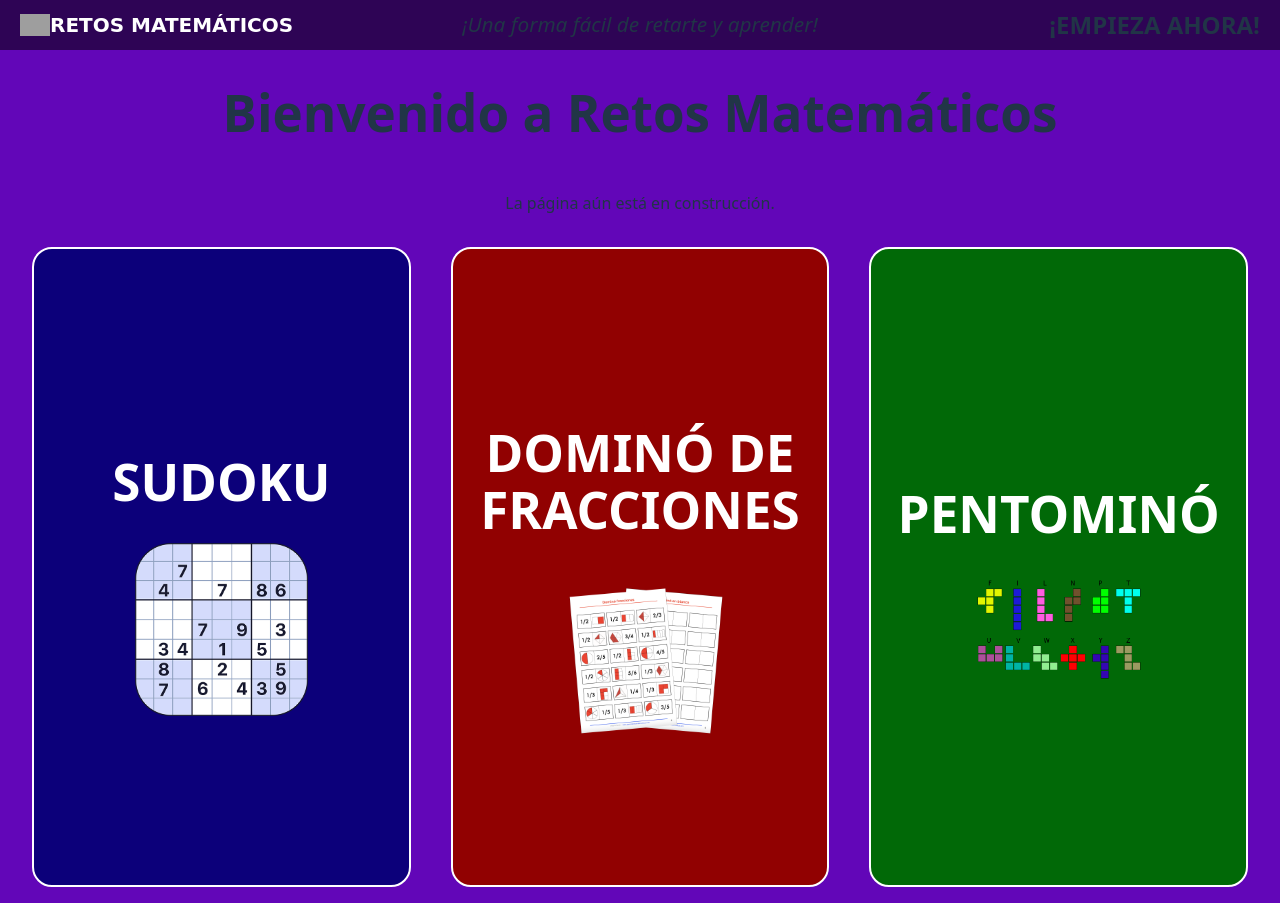
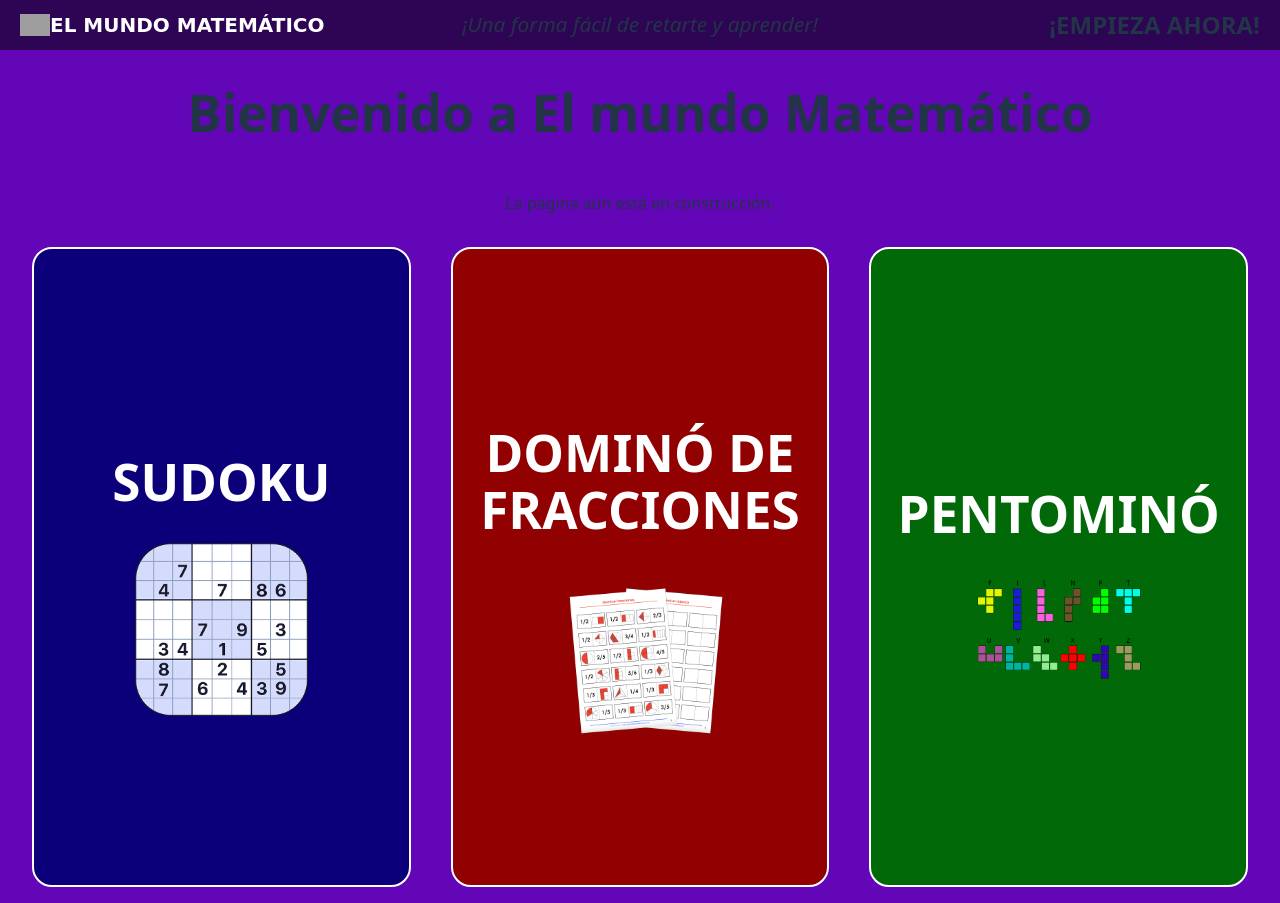
Before and after one commit to harold-enciso/el-mundo-matematico, a React (Vite) app in the folder frontend/: page / in a window 1280 px wide. Built offline with nearby package versions, Linux system fonts and the light colour scheme; no server answers; grey boxes are pictures that could not be loaded.

Commit message:
Cambios sonar 1

```diff
--- a/frontend/index.html
+++ b/frontend/index.html
@@ -4,7 +4,7 @@
     <meta charset="UTF-8" />
     <link rel="icon" type="image/png" href="/maestro.png" />
     <meta name="viewport" content="width=device-width, initial-scale=1.0" />
-    <title>MATEMÁTICAS</title>
+    <title>MUNDO MATEMÁTICO</title>
   </head>
   <body>
     <div id="root"></div>
--- a/frontend/src/components/Header.css
+++ b/frontend/src/components/Header.css
@@ -76,8 +76,6 @@
     align-items: center;
     justify-content: center;
     /*NO QUIERO QUE SEAN BLOCK LOS BOTONES*/
-    display: inline-block;
-    border: none;
     border-radius: 5px;
     cursor: pointer;
     padding: 0 20px;
--- a/frontend/src/components/Header.jsx
+++ b/frontend/src/components/Header.jsx
@@ -2,10 +2,8 @@ import { Link } from "react-router-dom";
 import "./Header.css";
 export default function Header() {
     return (
-        <>
             <header className="fondo-header-secundario">
                 <Link to="/"><span className="texto-pagina-inicial">RETOS MATEMÁTICOS</span></Link>
             </header>
-        </>
     );
 }
--- a/frontend/src/components/HeaderPrincipal.jsx
+++ b/frontend/src/components/HeaderPrincipal.jsx
@@ -2,13 +2,12 @@ import { Link } from "react-router-dom";
 import "./Header.css";
 export default function HeaderPrincipal() {
     return (
-        <>
             <header className="fondo-header-principal">
                 <div className="bloque-izquierdo">
                     <Link to="/" className="link">
-                        <img src="/maestro.png" width="30px"/>
+                        <img src="/maestro.png" width="30px" alt="Maestro"/>
                         <span className="texto-pagina-inicial">
-                            RETOS MATEMÁTICOS
+                            EL MUNDO MATEMÁTICO
                             </span>
                     </Link>
                 </div>
@@ -22,8 +21,6 @@ export default function HeaderPrincipal() {
                     ¡EMPIEZA AHORA!
                     </span>
 
-
             </header>
-        </>
     );
 }
--- a/frontend/src/pages/Home.css
+++ b/frontend/src/pages/Home.css
@@ -42,7 +42,7 @@
 
 }
 .tarjeta.amarilla{
-  background-color: #bb9003ff;
+  background-color: rgb(146, 112, 0);
   color: #ffffffff;
   border: 2px solid white;
   width: 33.33%;
--- a/frontend/src/pages/Home.jsx
+++ b/frontend/src/pages/Home.jsx
@@ -29,20 +29,20 @@ export default function Home() {
     <>
     <HeaderPrincipal />
       <div className="fondo">
-      <h1>Bienvenido a Retos Matemáticos</h1>
+      <h1>Bienvenido a El mundo Matemático</h1>
       <p>La página aún está en construcción. {mensajeBienvenida}</p>
       <div className="contenedor-tarjetas">
         <Link to="/juegos/sudoku" className="tarjeta azul">
           <h1>SUDOKU</h1>
-          <img src="/sudoku.png" width="46%"></img>
+          <img src="/sudoku.png" width="46%" alt="Sudoku"></img>
         </Link>
         <Link to="/juegos/domino-fracciones" className="tarjeta roja">
           <h1>DOMINÓ DE FRACCIONES</h1>
-          <img src="/domino-fracciones.png" width="46%"></img>
+          <img src="/domino-fracciones.png" width="46%" alt="Domino Fracciones"></img>
         </Link>
         <Link to="/juegos/pentomino" className="tarjeta verde">
             <h1>PENTOMINÓ</h1>
-            <img src="/pentomino.png" width="46%"></img>
+            <img src="/pentomino.png" width="46%" alt="Pentomino"></img>
         </Link>
       </div>
 
```
